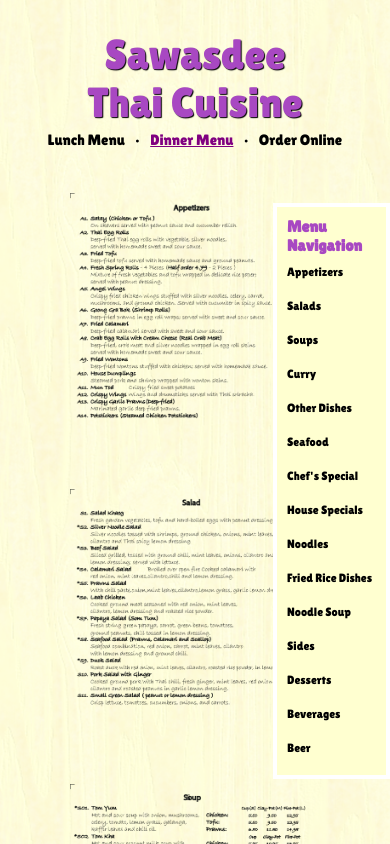
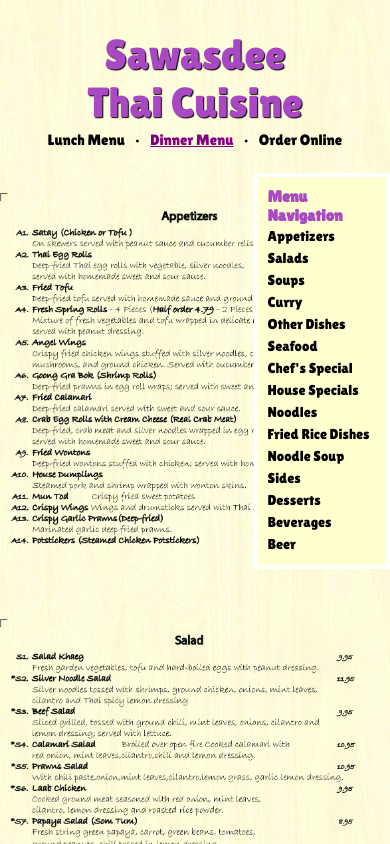
Before and after one commit to meeramenon07/restaurant-website-Sawasdee, a React (Create React App) app: page /DinnerMenu in a window 390 px wide. Shown: the top 844 px of the page. Built offline with nearby package versions, Linux system fonts and the light colour scheme.

Commit message:
css fixes

```diff
--- a/src/components/DinnerMenu.js
+++ b/src/components/DinnerMenu.js
@@ -9,7 +9,7 @@ class DinnerMenu extends React.Component {
   render() {
     return (
       <div className="menuAndNavContainer">
-        <div id="lunchNav">
+        <div id="menuNav">
             <h4> Menu Navigation </h4>
             <a href="#dinnerAppetizers">Appetizers</a>
             <a href="#dinnerSalads">    Salads</a>
@@ -97,7 +97,7 @@ class DinnerMenu extends React.Component {
 function myFunction() {
     if (window.location.href === "http://localhost:3000/DinnerMenu") {
       // Get the navbar
-      var navbar = document.getElementById("lunchNav");
+      var navbar = document.getElementById("menuNav");
 
       // Get the offset position of the navbar
       var sticky = navbar.offsetTop;
--- a/src/components/Header.js
+++ b/src/components/Header.js
@@ -5,7 +5,9 @@ import { Link, NavLink } from 'react-router-dom'
 const Header = () => (
   <header>
     <Link exact to="/">
-      <h1 id="title">Sawasdee <br/>Thai Cuisine</h1>
+      <label for="link">
+        <h1 id="title">Sawasdee <br/>Thai Cuisine</h1>
+      </label>
     </Link>
     <nav className="App-nav">
       <ul>
--- a/src/components/LunchMenu.js
+++ b/src/components/LunchMenu.js
@@ -7,16 +7,14 @@ class LunchMenu extends React.Component {
 
 
   componentDidMount() {
-//    console.log("here");
-//    console.log(window.location.href);
+
     window.onscroll = function() {myFunction()};
-
   }
 
   render(){
     return (
       <div className="menuAndNavContainer">
-        <div id="lunchNav">
+        <div id="menuNav">
             <h4> Menu Navigation </h4>
             <a href="#lunchSpecials">Lunch Specials</a>
             <a href="#lunchCombinations">Combinations</a>
@@ -71,7 +69,7 @@ class LunchMenu extends React.Component {
 function myFunction() {
     if (window.location.href === "http://localhost:3000/LunchMenu") {
       // Get the navbar
-      var navbar = document.getElementById("lunchNav");
+      var navbar = document.getElementById("menuNav");
 
       // Get the offset position of the navbar
       var sticky = navbar.offsetTop;
--- a/src/css/App.css
+++ b/src/css/App.css
@@ -139,11 +139,11 @@ img {
   width: 100%;
 /*  float: left;*/
 }
-#lunchNav {
+#menuNav {
   background-color: #ffffd0;
   position: fixed;
 /*  float: right;*/
-  width: 30%;
+  width: 20%;
   margin-top: 30px;
 /*  top: 0;*/
   right: 0;
@@ -151,14 +151,14 @@ img {
   border: 4px solid white;
   box-sizing: border-box;
 }
-#lunchNav h4 {
+#menuNav h4 {
   color: #a848c2;
 }
-#lunchNav a {
+#menuNav a {
   text-decoration: none;
   color: black;
   display: block;
-  font-size: 0.75em;
+  font-size: 0.9em;
   padding: 10px 0px;
   box-sizing: border-box;
 }
@@ -166,7 +166,6 @@ img {
   padding-top: 60px;
 }
 .menuAndNavContainer {
-/*  position: relative;*/
   width: 80%;
   margin: auto;
 }
@@ -223,7 +222,9 @@ footer {
     width: 100%;
     padding-bottom: 40px;
   }
-
+  .menuAndNavContainer {
+    width: 90%;
+  }
 }
 
 @media screen and (max-width: 1024px) {
@@ -274,4 +275,35 @@ footer {
   img {
     width: 100%;
   }
+  .menuAndNavContainer {
+    width: 100%;
+  }
+  #menuNav {
+    margin-top: 0;
+    width: 35%;
+  }
+  #menuNav a {
+    padding: 3px 0px;
+  }
 }
+/*
+#menuNav a {
+  text-decoration: none;
+  color: black;
+  display: block;
+  font-size: 0.9em;
+  padding: 10px 0px;
+  box-sizing: border-box;
+}
+*/
+/*
+#menuNav {
+  background-color: #ffffd0;
+  position: fixed;
+  width: 20%;
+  margin-top: 30px;
+  right: 0;
+  padding: 10px;
+  border: 4px solid white;
+  box-sizing: border-box;
+}*/
```
